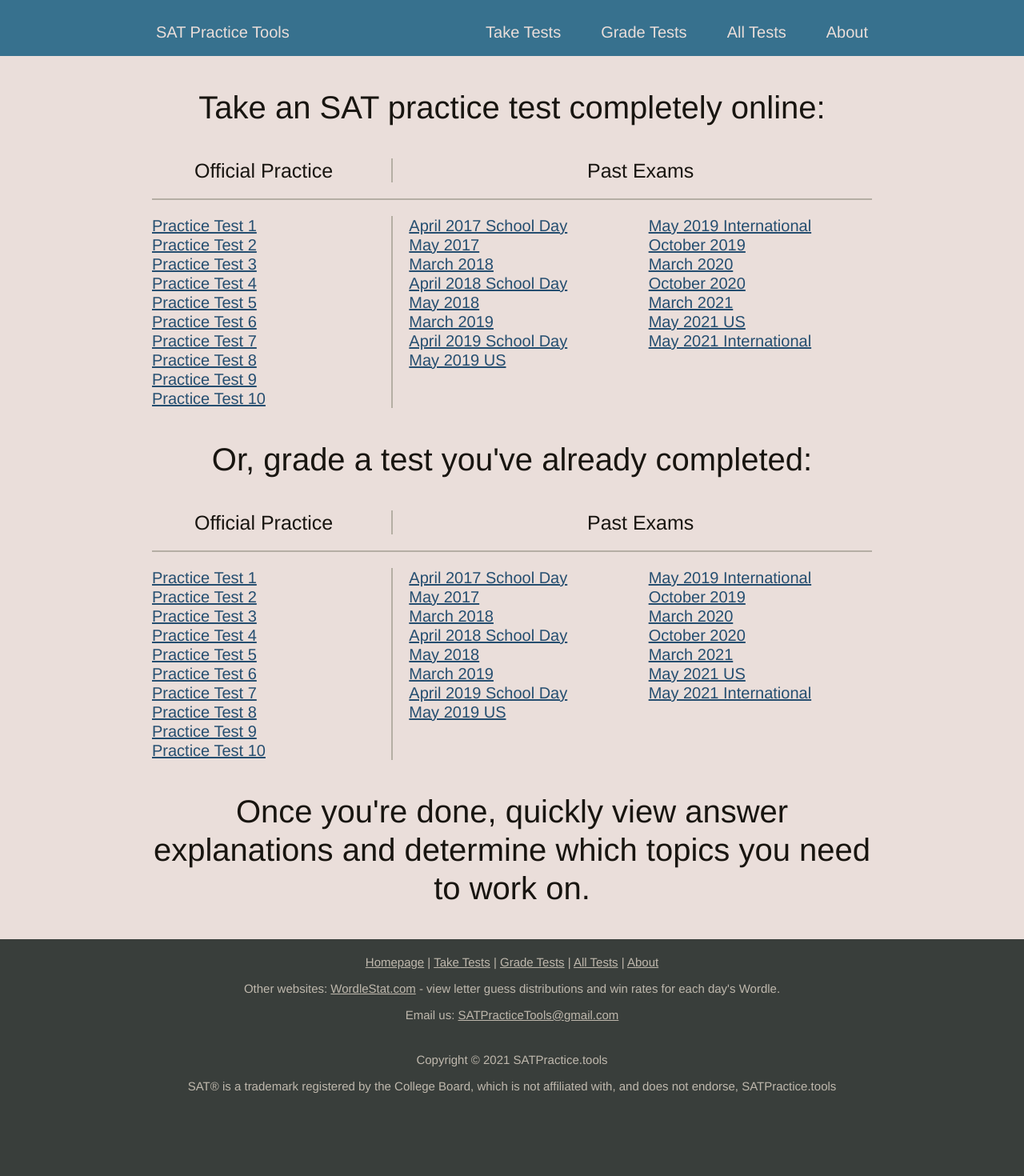
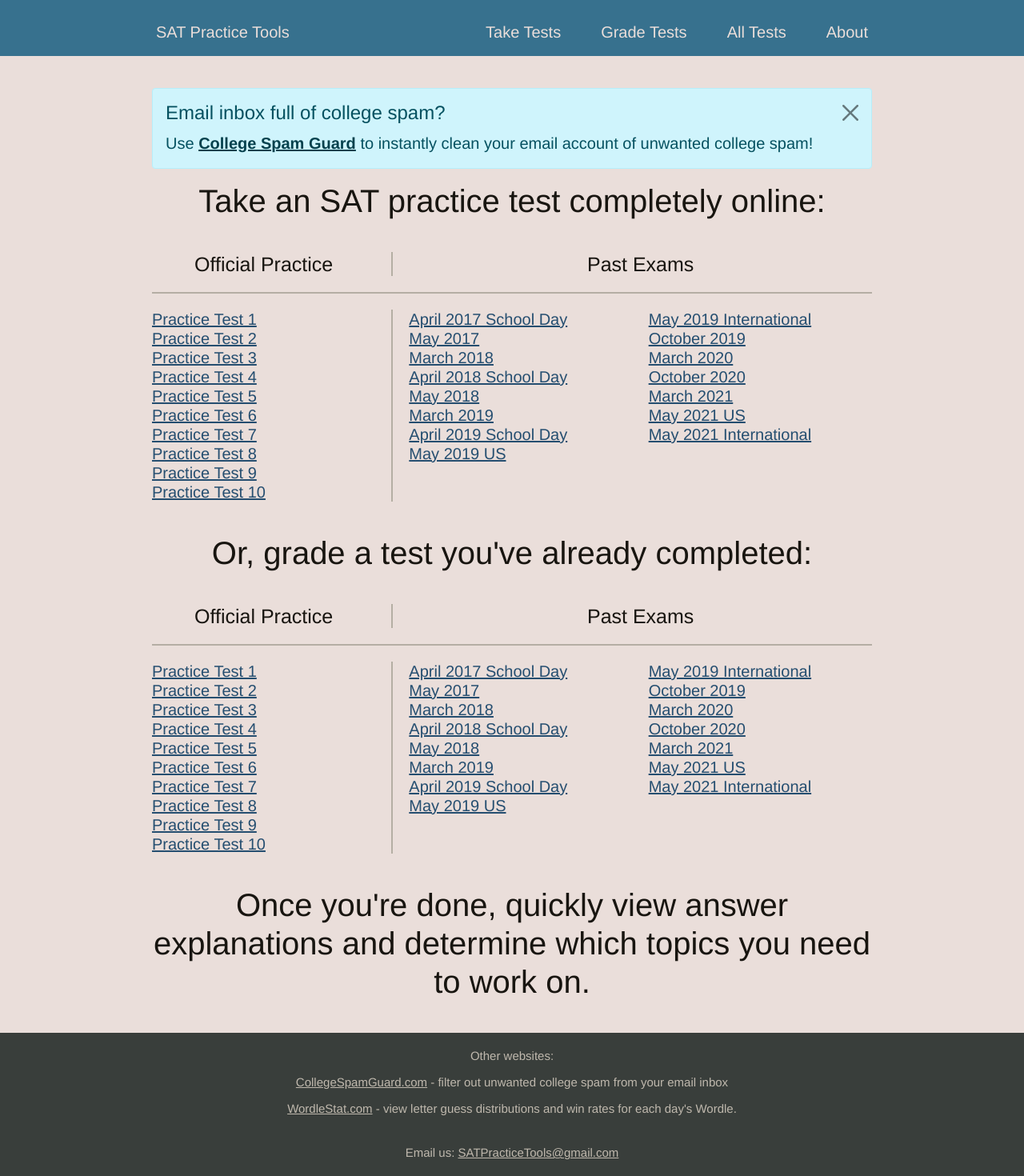
Before and after one commit to jamm-es/sat-practice-tools, a React (Create React App) app: page / in a window 1280 px wide. Shown: the top 1470 px of the page at 80% size. Before the commit the page ends 1387 px from the top, so only its background shows below. Built offline with nearby package versions, Linux system fonts and the light colour scheme.

Commit message:
Add cross promo with College Spam Guard

```diff
--- a/src/main/Footer.jsx
+++ b/src/main/Footer.jsx
@@ -6,8 +6,10 @@
   render() {
     return (
       <footer>
-        <p><a href='/'>Homepage</a> | <a href='/test'>Take Tests</a> | <a href='/grade'>Grade Tests</a> | <a href='/list'>All Tests</a> | <a href='/about'>About</a></p>
-        <p>Other websites: <a href='https://wordlestat.com'>WordleStat.com</a> - view letter guess distributions and win rates for each day's Wordle.</p>
+        <p>Other websites:</p>
+        <p><a href='https://collegespamguard.com'>CollegeSpamGuard.com</a> - filter out unwanted college spam from your email inbox</p>
+        <p><a href='https://wordlestat.com'>WordleStat.com</a> - view letter guess distributions and win rates for each day's Wordle.</p>
+        <br />
         <p>Email us: <a href="mailto:satpracticetools@gmail.com">SATPracticeTools@gmail.com</a></p>
         <br />
         <p>Copyright &copy; 2021 SATPractice.tools</p>
--- a/src/pages/Home.jsx
+++ b/src/pages/Home.jsx
@@ -6,6 +6,7 @@
 import pastTests from '../data/past-tests.json';
 
 import './home.css';
+import { Alert } from 'react-bootstrap';
 
 export default class Home extends React.Component {
 
@@ -13,7 +14,8 @@
     super(props);
 
     this.state = {
-      windowWidth: 0
+      windowWidth: 0,
+      showPopup: true
     }
   }
 
@@ -80,15 +82,17 @@
   }
 
   render() {
-
-    const questionArray = [];
-    const correctArray = [];
-
     return (
       <div className='home'>
         <Helmet>
           <title>Home</title>
         </Helmet>
+        <Alert variant='info' dismissible show={this.state.showPopup} onClose={() => this.setState({ showPopup: false })}>
+          <Alert.Heading>
+            Email inbox full of college spam?
+          </Alert.Heading>
+          Use <Alert.Link href='https://collegespamguard.com'>College Spam Guard</Alert.Link> to instantly clean your email account of unwanted college spam!
+        </Alert>
         <h2>Take an SAT practice test completely online:</h2>
         {this.generateQuestionGrid('test')}
         <h2>Or, grade a test you've already completed:</h2>
```
